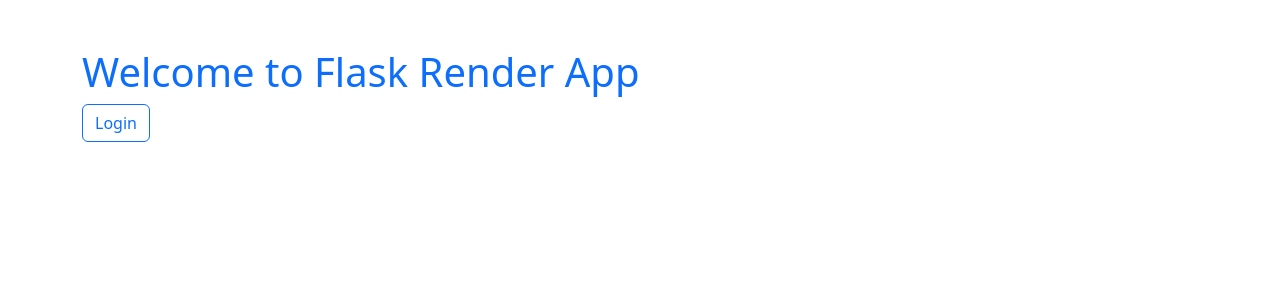
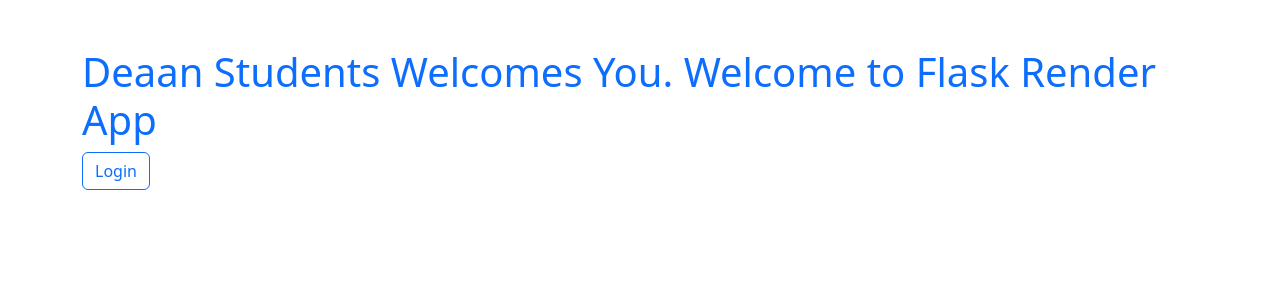
Before and after one commit to DeanSWiiests/DeanSwIIESTS, a Python web app: template templates/index.html in a window 1280 px wide. Shown: the top 300 px of the page. Run offline with Jinja, Linux system fonts and the light colour scheme; the template is opened without the code that fills it, so the values that code supplies are empty.

Commit message:
Update index.html

```diff
--- a/templates/index.html
+++ b/templates/index.html
@@ -3,6 +3,6 @@
 {% block title %}Home{% endblock %}
 
 {% block content %}
-<h1 class="text-primary">Welcome to Flask Render App</h1>
+<h1 class="text-primary"> Deaan Students Welcomes You.  Welcome to Flask Render App</h1>
 <a href="{{ url_for('auth.login') }}" class="btn btn-outline-primary">Login</a>
 {% endblock %}
```
